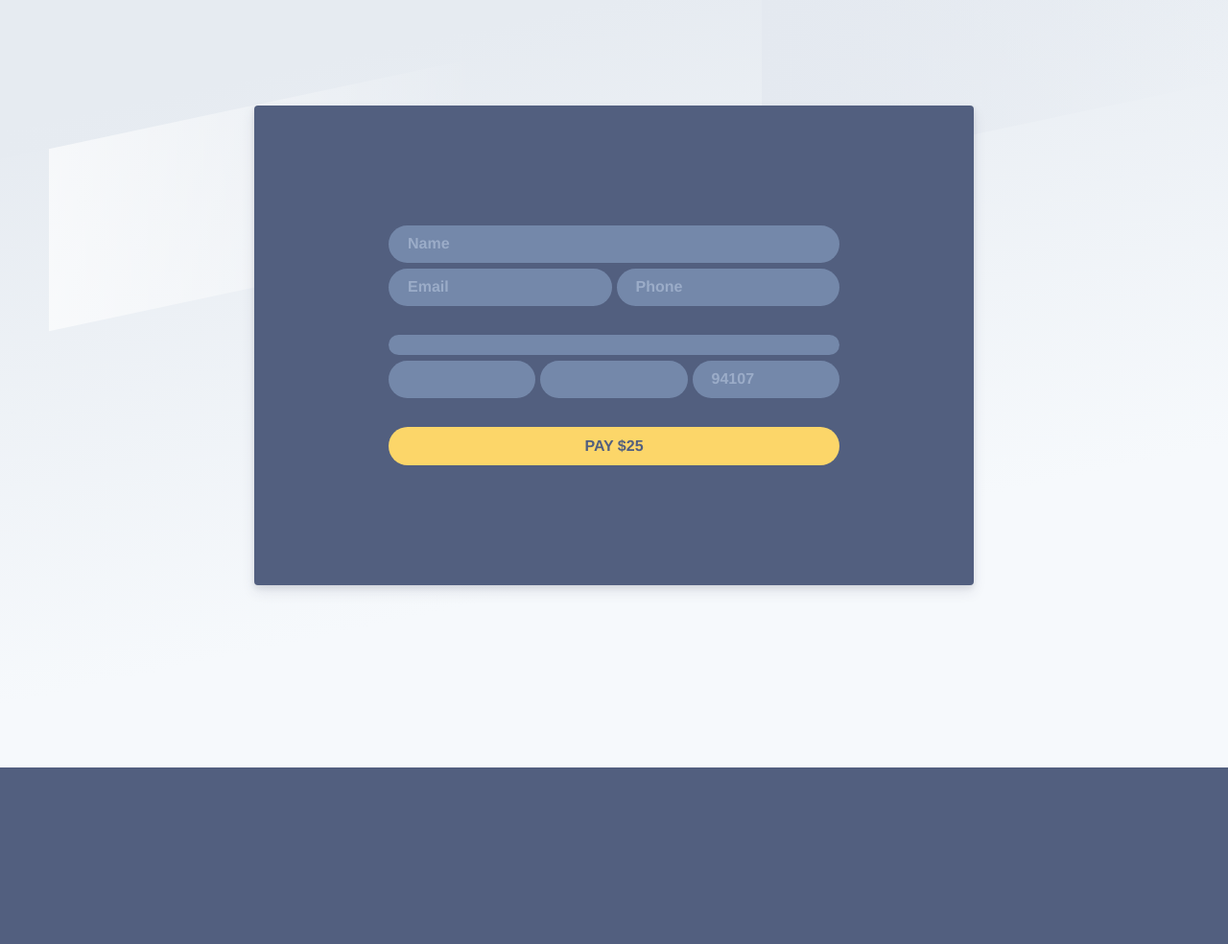
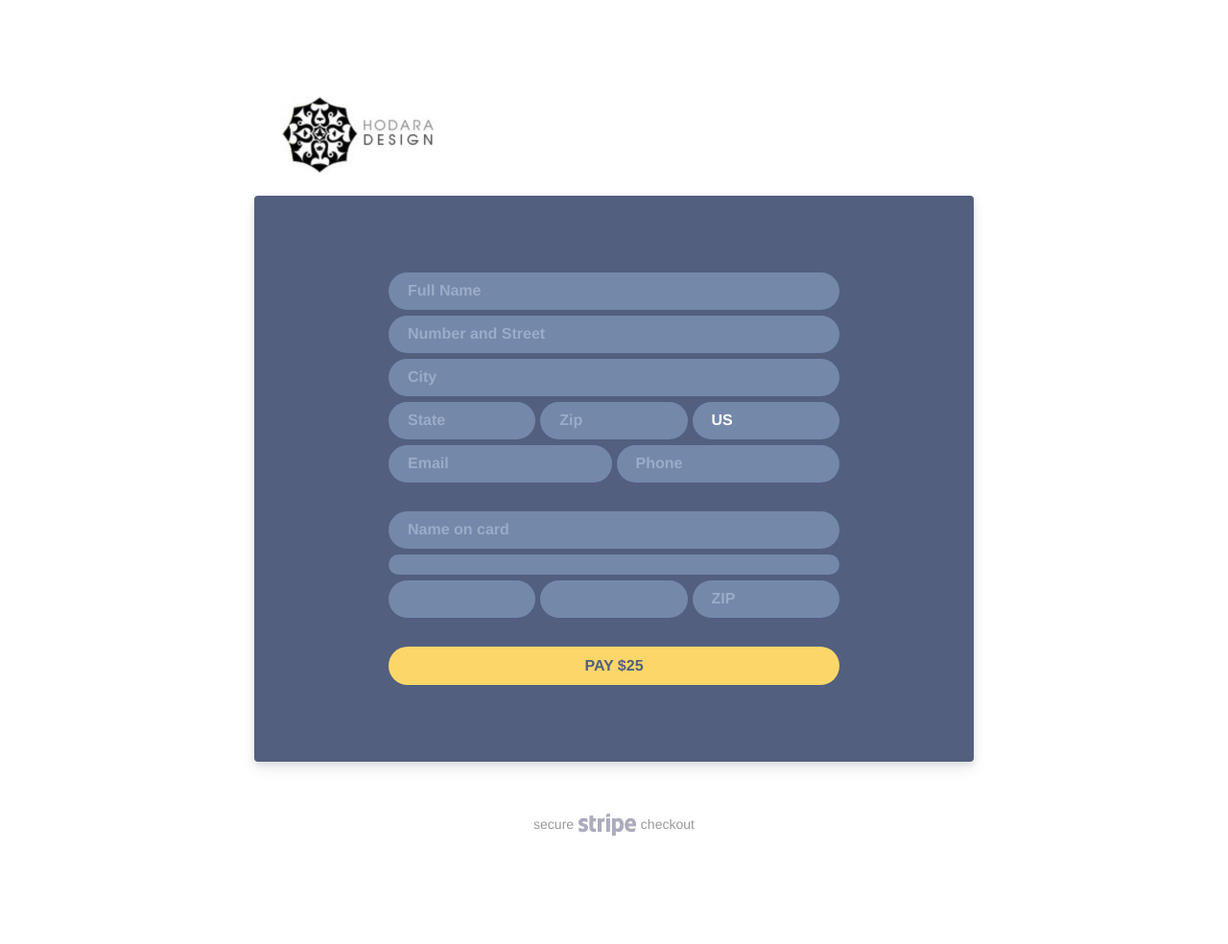
Before and after one commit to epjoey/hodaradesign, a PHP site: page /checkout/index.php in a window 1280 px wide. Shown: the whole page at 96% size. Before the commit the page ends 800 px from the top, so only its background shows below. Run offline with PHP 8.4, Linux system fonts and the light colour scheme; some libraries are stand-ins or nearby versions.

Commit message:
Checkout shipping.

```diff
--- a/checkout/css/stripe-base.css
+++ b/checkout/css/stripe-base.css
@@ -59,7 +59,7 @@ body {
   -ms-flex-direction: column;
   flex-direction: column;
   font-size: 62.5%;
-  font-family: Roboto, Open Sans, Segoe UI, sans-serif;
+  font-family: Helvetica Neue, Open Sans, Segoe UI, sans-serif;
   font-weight: 400;
   font-style: normal;
   -webkit-text-size-adjust: 100%;
@@ -68,6 +68,7 @@ body {
   text-rendering: optimizeLegibility;
   font-feature-settings: "pnum";
   font-variant-numeric: proportional-nums;
+  overflow-x: hidden;
 }
 
 .globalContent {
@@ -263,10 +264,6 @@ body {
   }
 }
 
-body {
-  overflow-x: hidden;
-  background-color: #f6f9fc;
-}
 
 main {
   position: relative;
@@ -321,7 +318,7 @@ main > .container-lg {
   flex-wrap: wrap;
   position: relative;
   max-width: 750px;
-  padding: 110px 20px 110px;
+  padding: 0 16px 40px;
 }
 
 main > .container-lg .cell {
@@ -335,7 +332,6 @@ main > .container-lg .cell {
   -ms-flex: auto;
   flex: auto;
   min-width: 100%;
-  min-height: 500px;
   padding: 0 40px;
 }
 
@@ -356,6 +352,14 @@ main > .container-lg .cell.intro {
 
   .optionList {
     margin-left: 13px;
+  }
+
+  main > .container-lg {
+    padding: 80px 20px 110px;
+  }
+
+  main > .container-lg .cell {
+    min-height: 500px;
   }
 }
 
@@ -382,14 +386,14 @@ main > .container-lg .example {
   align-items: center;
   border-radius: 4px;
   box-shadow: 0 7px 14px rgba(50, 50, 93, 0.1), 0 3px 6px rgba(0, 0, 0, 0.08);
-  padding: 80px 0px;
+  padding: 20px 0px;
   margin-left: -20px;
   margin-right: -20px;
 }
 
 @media (min-width: 670px) {
   main > .container-lg .example {
-    padding: 40px;
+    padding: 80px 0px;
   }
 }
 
@@ -563,7 +567,7 @@ main > .container-lg .example .success {
 
 @media (min-width: 670px) {
   main > .container-lg .example .success {
-    padding: 40px;
+    padding: 80px 0;
   }
 }
 
@@ -662,3 +666,21 @@ footer {
   cursor: default;
   color: #6772e5;
 }
+
+.header {
+  display: block;
+  width: 100%;
+  padding: 20px 0
+}
+.stripe {
+  text-align: center;
+  font-size: 14px;
+  opacity: 0.4;
+  margin-top: 52px;
+  display: block;
+  width: 100%;
+}
+
+.stripe img {
+  vertical-align: middle;
+}
--- a/checkout/css/stripe-element.css
+++ b/checkout/css/stripe-element.css
@@ -34,6 +34,16 @@
 .example.example3 .field.third-width {
   width: calc(33% - (5px / 3));
 }
+
+@media (min-width: 670px) {
+  .example.example3 .field.half-width-desktop {
+    width: calc(50% - (5px / 2));
+  }
+  .example.example3 .field.third-width-desktop {
+    width: calc(33% - (5px / 3));
+  }
+}
+
 
 .example.example3 .field + .field {
   margin-top: 6px;
--- a/checkout/index.php
+++ b/checkout/index.php
@@ -23,28 +23,34 @@
   <body>
     <div class="globalContent">
       <main>
-        <div class="stripes">
-          <div class="stripe s1"></div>
-          <div class="stripe s2"></div>
-          <div class="stripe s3"></div>
-        </div>
         <section class="container-lg">
-
+          <div class="header">
+            <a href="/"><img src="../images/logo.jpg" width="172"/></a>
+          </div>
           <!--Example 3-->
           <div class="cell example example3">
             <form id="payment-form">
               <div class="fieldset">
-                <input id="example3-name" name="name" data-tid="elements_examples.form.name_label" class="field" type="text" placeholder="Name" required="" autocomplete="name">
-                <input id="example3-email" name="email" data-tid="elements_examples.form.email_label" class="field half-width" type="email" placeholder="Email" required="" autocomplete="email">
-                <input id="example3-phone" name="phone" data-tid="elements_examples.form.phone_label" class="field half-width" type="tel" placeholder="Phone" required="" autocomplete="tel">
+                <input id="example3-shipping-name" data-tid="" class="field" type="text" placeholder="Full Name" required="" autocomplete="name">
+                <input id="example3-shipping-line1" data-tid="" class="field" type="text" placeholder="Number and Street" required="" autocomplete="street">
+                <input id="example3-shipping-city" data-tid="" class="field" type="text" placeholder="City" required="" autocomplete="city">
+                <input id="example3-shipping-state" data-tid="" class="field third-width" type="text" placeholder="State" required="" autocomplete="state">
+                <input id="example3-shipping-postal-code" data-tid="" class="field third-width" pattern="[0-9]{5}" type="text" placeholder="Zip" required="" autocomplete="">
+                <input id="example3-shipping-country" data-tid="" class="field third-width" type="text" placeholder="US" required="" autocomplete="">
+
+                <input id="example3-email" data-tid="elements_examples.form.email_label" class="field half-width-desktop" type="email" placeholder="Email" required="" autocomplete="email">
+                <input id="example3-phone" data-tid="elements_examples.form.phone_label" class="field half-width-desktop" type="tel" placeholder="Phone" required="" autocomplete="tel">
               </div>
               <div class="fieldset">
+                <input id="example3-card-name" data-tid="elements_examples.form.name_label" class="field" type="text" placeholder="Name on card" required="" autocomplete="name">
                 <div id="example3-card-number" class="field empty"></div>
                 <div id="example3-card-expiry" class="field empty third-width"></div>
                 <div id="example3-card-cvc" class="field empty third-width"></div>
-                <input id="example3-zip" data-tid="elements_examples.form.postal_code_placeholder" class="field empty third-width" placeholder="94107">
+                <input id="example3-card-zip" data-tid="elements_examples.form.postal_code_placeholder" class="field empty third-width" placeholder="ZIP">
               </div>
-              <button type="submit" data-tid="elements_examples.form.pay_button">Pay $25</button>
+              <button type="submit" data-tid="elements_examples.form.pay_button">Pay
+                <span id="payment-amount"></span>
+              </button>
               <div class="error" role="alert"><svg xmlns="http://www.w3.org/2000/svg" width="17" height="17" viewBox="0 0 17 17">
                   <path class="base" fill="#000" d="M8.5,17 C3.80557963,17 0,13.1944204 0,8.5 C0,3.80557963 3.80557963,0 8.5,0 C13.1944204,0 17,3.80557963 17,8.5 C17,13.1944204 13.1944204,17 8.5,17 Z"></path>
                   <path class="glyph" fill="#FFF" d="M8.5,7.29791847 L6.12604076,4.92395924 C5.79409512,4.59201359 5.25590488,4.59201359 4.92395924,4.92395924 C4.59201359,5.25590488 4.59201359,5.79409512 4.92395924,6.12604076 L7.29791847,8.5 L4.92395924,10.8739592 C4.59201359,11.2059049 4.59201359,11.7440951 4.92395924,12.0760408 C5.25590488,12.4079864 5.79409512,12.4079864 6.12604076,12.0760408 L8.5,9.70208153 L10.8739592,12.0760408 C11.2059049,12.4079864 11.7440951,12.4079864 12.0760408,12.0760408 C12.4079864,11.7440951 12.4079864,11.2059049 12.0760408,10.8739592 L9.70208153,8.5 L12.0760408,6.12604076 C12.4079864,5.79409512 12.4079864,5.25590488 12.0760408,4.92395924 C11.7440951,4.59201359 11.2059049,4.59201359 10.8739592,4.92395924 L8.5,7.29791847 L8.5,7.29791847 Z"></path>
@@ -70,6 +76,7 @@
               </a>
             </div>
           </div>
+          <div class="stripe">secure <img src="../images/stripe.png" width="62"/> checkout</div>
         </section>
       </main>
     </div>
--- a/checkout/js/stripe-index.js
+++ b/checkout/js/stripe-index.js
@@ -11,6 +11,8 @@ function registerElements(elements, exampleName) {
   var error = form.querySelector('.error');
   var errorMessage = error.querySelector('.message');
   var success = example.querySelector('.success');
+  var amount = 2500;
+  form.querySelector('#payment-amount').innerText = '$' + String(amount / 100);
 
   function enableInputs() {
     Array.prototype.forEach.call(
@@ -49,15 +51,27 @@ function registerElements(elements, exampleName) {
     var form = document.getElementById('payment-form');
 
     // Submit the form
-    var name = form.querySelector('#' + exampleName + '-name');
+    var shippingName = form.querySelector('#' + exampleName + '-shipping-name');
+    var shippingLine1 = form.querySelector('#' + exampleName + '-shipping-line1');
+    var shippingCity = form.querySelector('#' + exampleName + '-shipping-city');
+    var shippingState = form.querySelector('#' + exampleName + '-shipping-state');
+    var shippingPostalCode = form.querySelector('#' + exampleName + '-shipping-postal-code');
+    var shippingCountry = form.querySelector('#' + exampleName + '-shipping-country');
     var email = form.querySelector('#' + exampleName + '-email');
     var phone = form.querySelector('#' + exampleName + '-phone');
+    debugger;
     var data = {
-      name: name ? name.value : undefined,
+      stripeToken: token.id,
+      shippingName: shippingName ? shippingName.value : undefined,
+      shippingLine1: shippingLine1 ? shippingLine1.value : undefined,
+      shippingCity: shippingCity ? shippingCity.value : undefined,
+      shippingState: shippingState ? shippingState.value : undefined,
+      shippingPostalCode: shippingPostalCode ? shippingPostalCode.value : undefined,
+      shippingCountry: shippingCountry ? shippingCountry.value : undefined,
       email: email ? email.value : undefined,
       phone: phone ? phone.value : undefined,
-      stripeToken: token.id,
-      amount: '2500'
+      amount: amount,
+      description: 'Some badass art',
     };
 
     $.ajax({
@@ -136,16 +150,10 @@ function registerElements(elements, exampleName) {
     disableInputs();
 
     // Gather additional customer data we may have collected in our form.
-    var name = form.querySelector('#' + exampleName + '-name');
-    var address1 = form.querySelector('#' + exampleName + '-address');
-    var city = form.querySelector('#' + exampleName + '-city');
-    var state = form.querySelector('#' + exampleName + '-state');
-    var zip = form.querySelector('#' + exampleName + '-zip');
+    var name = form.querySelector('#' + exampleName + '-card-name');
+    var zip = form.querySelector('#' + exampleName + '-card-zip');
     var additionalData = {
       name: name ? name.value : undefined,
-      address_line1: address1 ? address1.value : undefined,
-      address_city: city ? city.value : undefined,
-      address_state: state ? state.value : undefined,
       address_zip: zip ? zip.value : undefined,
     };
 
@@ -184,13 +192,34 @@ function registerElements(elements, exampleName) {
   });
 
 
+  // Autocomplete duplicate fields.
+  var shippingName = form.querySelector('#' + exampleName + '-shipping-name');
+  $(shippingName).change(function(){
+    var cardName = form.querySelector('#' + exampleName + '-card-name');
+    cardName.value = cardName.value || shippingName.value;
+  });
+
+  var shippingZip = form.querySelector('#' + exampleName + '-address-zip');
+  $(shippingZip).change(function(){
+    var cardZip = form.querySelector('#' + exampleName + '-card-zip');
+    cardZip.value = cardZip.value || shippingZip.value;
+  });
+
+  // Autocomplete country.
+  form.querySelector('#' + exampleName + '-shipping-country').value = 'US';
+
   window.pop = function(){
-    document.querySelector('form #example3-name').value = 'Tester';
+    document.querySelector('form #example3-shipping-name').value = 'Tester McTester';
+    document.querySelector('form #example3-shipping-line1').value = '1269 Pohuli way';
+    document.querySelector('form #example3-shipping-city').value = 'Maktown';
+    document.querySelector('form #example3-shipping-state').value = 'HI';
+    document.querySelector('form #example3-shipping-postal-code').value = '99999';
     document.querySelector('form #example3-email').value = 'jhodara@gmail.com';
     document.querySelector('form #example3-phone').value = '8082682882';
-    document.querySelector('form #example3-card-number').value = '4242424242424242';
-    document.querySelector('form #example3-card-expiry').value = '2/22';
-    document.querySelector('form #example3-card-cvc').value = '222';
-    document.querySelector('form #example3-zip').value = '222222';
+    document.querySelector('form #example3-card-name').value = 'Tester McTesterson';
+    // document.querySelector('form #example3-card-number iframe input').value = '4242424242424242';
+    // document.querySelector('form #example3-card-expiry').value = '2/22';
+    // document.querySelector('form #example3-card-cvc').value = '222';
+    document.querySelector('form #example3-card-zip').value = '222222';
   };
 }
```
Also changed, not shown: checkout/charge.php (+15 -3 lines), images/logo.jpg (added), images/logo.png (added), images/stripe.png (added), 3 other files.
